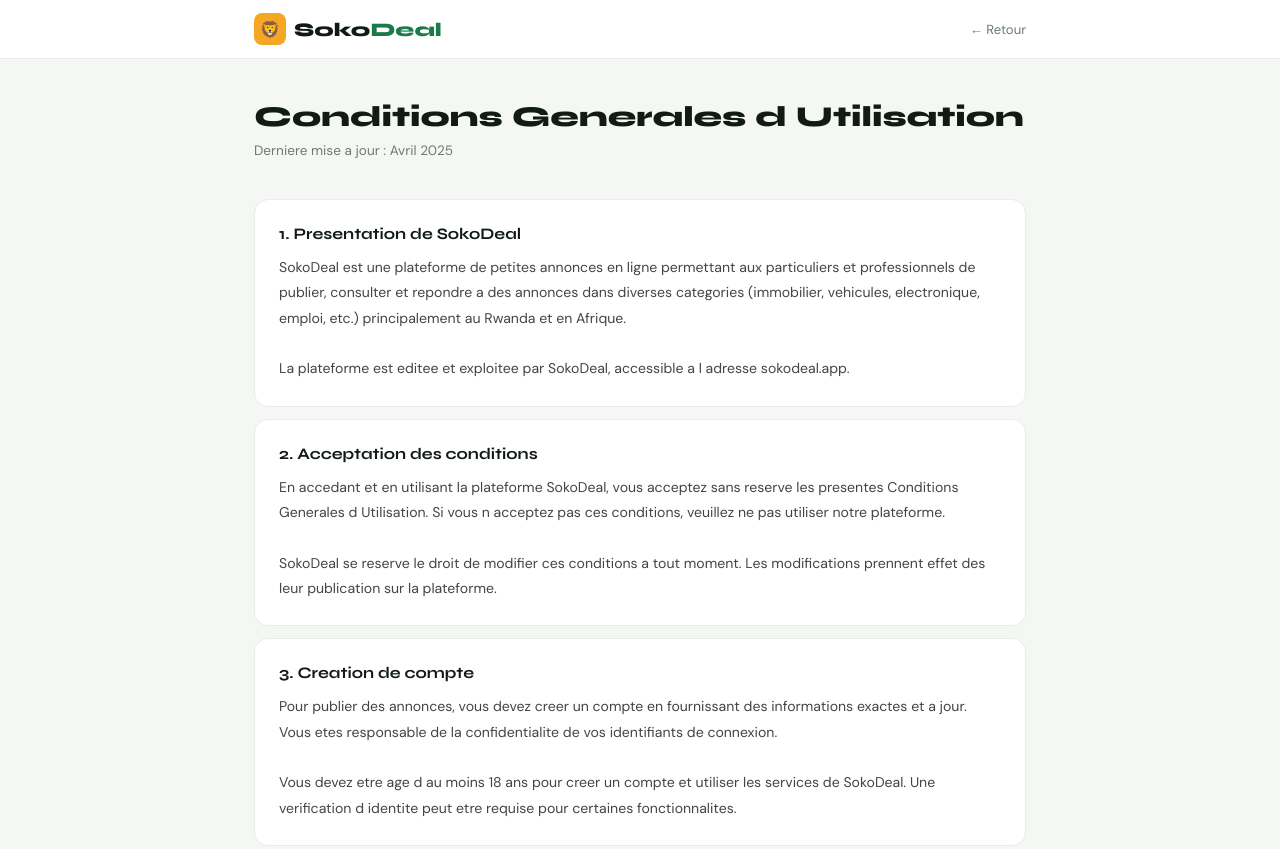
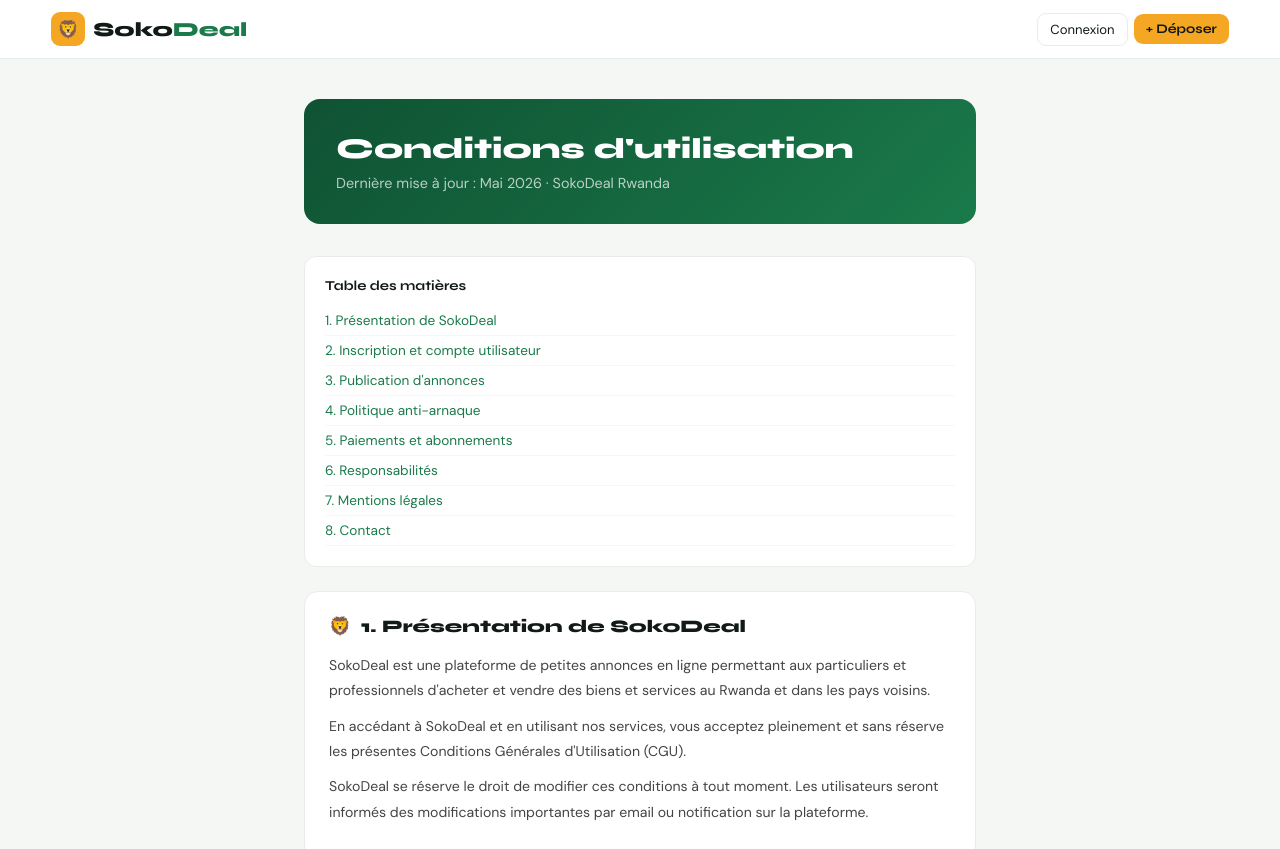
Before and after one commit to sokodeal/sokodeal, a Next.js app: page /cgu in a window 1280 px wide. Shown: the top 849 px of the page. Built offline with nearby package versions, Linux system fonts and the light colour scheme; no server answers.

Commit message:
page CGU complete

```diff
--- a/src/app/cgu/page.tsx
+++ b/src/app/cgu/page.tsx
@@ -1,139 +1,174 @@
+'use client'
+import Header from '@/components/Header'
+
 export default function CGUPage() {
   return (
-    <div style={{minHeight:'100vh', background:'#f5f7f5'}}>
+    <div style={{ minHeight: '100vh', background: '#f5f7f5' }}>
+      <Header />
 
-      <header style={{background:'white', borderBottom:'1px solid #e8ede9'}}>
-        <div style={{display:'flex', alignItems:'center', justifyContent:'space-between', padding:'0 5%', height:'58px', maxWidth:'900px', margin:'0 auto'}}>
-          <a href="/" style={{display:'flex', alignItems:'center', gap:'8px', textDecoration:'none'}}>
-            <div style={{width:'32px', height:'32px', background:'#f5a623', borderRadius:'8px', display:'flex', alignItems:'center', justifyContent:'center', fontSize:'16px'}}>🦁</div>
-            <span style={{fontFamily:'Syne,sans-serif', fontWeight:800, fontSize:'1.2rem', color:'#111a14'}}>Soko<span style={{color:'#1a7a4a'}}>Deal</span></span>
-          </a>
-          <a href="/" style={{fontSize:'0.82rem', color:'#6b7c6e', textDecoration:'none'}}>← Retour</a>
+      <div style={{ maxWidth: '800px', margin: '0 auto', padding: '40px 5% 80px' }}>
+
+        {/* Hero */}
+        <div style={{ background: 'linear-gradient(135deg, #0f5233 0%, #1a7a4a 100%)', borderRadius: '16px', padding: '32px', marginBottom: '32px', color: 'white' }}>
+          <h1 style={{ fontFamily: 'Syne,sans-serif', fontWeight: 800, fontSize: '1.8rem', marginBottom: '8px' }}>
+            Conditions d'utilisation
+          </h1>
+          <p style={{ opacity: 0.7, fontSize: '0.9rem' }}>
+            Dernière mise à jour : Mai 2026 · SokoDeal Rwanda
+          </p>
         </div>
-      </header>
 
-      <div style={{maxWidth:'900px', margin:'0 auto', padding:'40px 5%'}}>
+        {/* Navigation rapide */}
+        <div style={{ background: 'white', borderRadius: '12px', padding: '20px', border: '1px solid #e8ede9', marginBottom: '24px' }}>
+          <p style={{ fontFamily: 'Syne,sans-serif', fontWeight: 700, fontSize: '0.85rem', color: '#111a14', marginBottom: '12px' }}>
+            Table des matières
+          </p>
+          {[
+            '1. Présentation de SokoDeal',
+            '2. Inscription et compte utilisateur',
+            '3. Publication d\'annonces',
+            '4. Politique anti-arnaque',
+            '5. Paiements et abonnements',
+            '6. Responsabilités',
+            '7. Mentions légales',
+            '8. Contact',
+          ].map((item, i) => (
+            <a key={i} href={'#section-' + (i + 1)}
+              style={{ display: 'block', padding: '6px 0', color: '#1a7a4a', fontSize: '0.85rem', textDecoration: 'none', borderBottom: '1px solid #f5f7f5' }}>
+              {item}
+            </a>
+          ))}
+        </div>
 
-        <h1 style={{fontFamily:'Syne,sans-serif', fontWeight:800, fontSize:'1.8rem', color:'#111a14', marginBottom:'8px'}}>
-          Conditions Generales d Utilisation
-        </h1>
-        <p style={{color:'#6b7c6e', fontSize:'0.85rem', marginBottom:'40px'}}>Derniere mise a jour : Avril 2025</p>
-
+        {/* Sections */}
         {[
           {
-            title:'1. Presentation de SokoDeal',
-            content:`SokoDeal est une plateforme de petites annonces en ligne permettant aux particuliers et professionnels de publier, consulter et repondre a des annonces dans diverses categories (immobilier, vehicules, electronique, emploi, etc.) principalement au Rwanda et en Afrique.
-
-La plateforme est editee et exploitee par SokoDeal, accessible a l adresse sokodeal.app.`
+            id: 1,
+            title: '1. Présentation de SokoDeal',
+            icon: '🦁',
+            content: [
+              'SokoDeal est une plateforme de petites annonces en ligne permettant aux particuliers et professionnels d\'acheter et vendre des biens et services au Rwanda et dans les pays voisins.',
+              'En accédant à SokoDeal et en utilisant nos services, vous acceptez pleinement et sans réserve les présentes Conditions Générales d\'Utilisation (CGU).',
+              'SokoDeal se réserve le droit de modifier ces conditions à tout moment. Les utilisateurs seront informés des modifications importantes par email ou notification sur la plateforme.',
+            ]
           },
           {
-            title:'2. Acceptation des conditions',
-            content:`En accedant et en utilisant la plateforme SokoDeal, vous acceptez sans reserve les presentes Conditions Generales d Utilisation. Si vous n acceptez pas ces conditions, veuillez ne pas utiliser notre plateforme.
-
-SokoDeal se reserve le droit de modifier ces conditions a tout moment. Les modifications prennent effet des leur publication sur la plateforme.`
+            id: 2,
+            title: '2. Inscription et compte utilisateur',
+            icon: '👤',
+            content: [
+              'L\'inscription sur SokoDeal nécessite la fourniture d\'informations exactes et véridiques, notamment votre nom complet, email, numéro de téléphone et une pièce d\'identité valide.',
+              'Chaque utilisateur ne peut posséder qu\'un seul compte actif. La création de comptes multiples est interdite et peut entraîner la suspension de tous les comptes concernés.',
+              'Vous êtes responsable de la confidentialité de vos identifiants de connexion. SokoDeal ne sera pas tenu responsable des dommages résultant de l\'utilisation non autorisée de votre compte.',
+              'SokoDeal se réserve le droit de suspendre ou supprimer tout compte ne respectant pas ces conditions.',
+            ]
           },
           {
-            title:'3. Creation de compte',
-            content:`Pour publier des annonces, vous devez creer un compte en fournissant des informations exactes et a jour. Vous etes responsable de la confidentialite de vos identifiants de connexion.
-
-Vous devez etre age d au moins 18 ans pour creer un compte et utiliser les services de SokoDeal. Une verification d identite peut etre requise pour certaines fonctionnalites.`
+            id: 3,
+            title: '3. Publication d\'annonces',
+            icon: '📋',
+            content: [
+              'Le plan gratuit permet de publier jusqu\'à 5 annonces actives simultanément. Des plans payants sont disponibles pour des besoins plus importants.',
+              'Les annonces doivent être réelles, précises et correspondre exactement aux biens ou services proposés. Toute annonce trompeuse ou frauduleuse est strictement interdite.',
+              'Il est interdit de publier des annonces pour : armes, drogues, produits contrefaits, contenus illégaux, services sexuels, animaux protégés, ou tout produit dont la vente est réglementée ou interdite au Rwanda.',
+              'SokoDeal se réserve le droit de supprimer toute annonce sans préavis si elle ne respecte pas ces règles.',
+              'Les photos publiées doivent correspondre au produit réel. L\'utilisation de photos volées ou trompeuses est interdite.',
+            ]
           },
           {
-            title:'4. Publication d annonces',
-            content:`Les annonces publiees sur SokoDeal doivent respecter les regles suivantes :
-- Les informations doivent etre exactes, completes et non trompeuses
-- Les photos doivent correspondre au bien ou service propose
-- Le prix doit etre indique en RWF (Franc Rwandais)
-- Les annonces ne doivent pas contenir de contenu illegal, offensant ou trompeur
-- Chaque annonce doit correspondre a un bien ou service reel disponible a la vente
-
-SokoDeal se reserve le droit de supprimer toute annonce qui ne respecte pas ces regles, sans preavis ni remboursement.`
+            id: 4,
+            title: '4. Politique anti-arnaque',
+            icon: '⚠️',
+            color: '#fffbeb',
+            borderColor: '#fde68a',
+            content: [
+              '⚠️ IMPORTANT : SokoDeal est une plateforme de mise en relation. Nous ne sommes pas partie prenante des transactions entre acheteurs et vendeurs.',
+              'SokoDeal ne rembourse pas les pertes financières liées à des arnaques ou fraudes entre utilisateurs. Nous vous conseillons vivement de suivre ces règles de sécurité :',
+              '✓ Ne payez jamais à l\'avance sans avoir vu et vérifié l\'article en personne.',
+              '✓ Rencontrez toujours le vendeur dans un lieu public et sécurisé.',
+              '✓ Vérifiez l\'article soigneusement avant tout paiement.',
+              '✓ Méfiez-vous des prix anormalement bas — si c\'est trop beau pour être vrai, c\'est probablement une arnaque.',
+              '✓ Ne partagez jamais vos codes PIN MoMo ou informations bancaires.',
+              '✓ En cas d\'arnaque, signalez l\'annonce immédiatement via le bouton "Signaler" et contactez la Police Nationale du Rwanda.',
+              'En utilisant SokoDeal, vous reconnaissez avoir lu et compris cette politique anti-arnaque.',
+            ]
           },
           {
-            title:'5. Contenus interdits',
-            content:`Il est strictement interdit de publier des annonces concernant :
-- Des armes, munitions ou explosifs
-- Des substances illegales ou drogues
-- Des animaux proteges ou en voie de disparition
-- Des documents officiels falsifies
-- Tout contenu a caractere pornographique, violent ou discriminatoire
-- Des produits contrefaits ou voles
-- Des services illegaux
-
-Toute violation de ces regles peut entrainer la suppression immediate du compte et le signalement aux autorites competentes.`
+            id: 5,
+            title: '5. Paiements et abonnements',
+            icon: '💳',
+            content: [
+              'SokoDeal propose des abonnements payants (Pro et Agence) et des boosts d\'annonces. Les paiements sont effectués via Mobile Money (MTN, Airtel).',
+              'Les abonnements sont mensuels et se renouvellent automatiquement. Vous pouvez annuler à tout moment depuis votre espace profil.',
+              'Les boosts sont des services ponctuels non remboursables une fois activés.',
+              'SokoDeal se réserve le droit de modifier ses tarifs avec un préavis de 30 jours. Les abonnements en cours ne sont pas affectés jusqu\'à leur renouvellement.',
+              'En cas de problème de paiement, contactez-nous à support@sokodeal.app',
+            ]
           },
           {
-            title:'6. Boosts et services payants',
-            content:`SokoDeal propose des services payants permettant de mettre en avant vos annonces (Boosts). Ces services sont factures selon les tarifs en vigueur sur la plateforme.
-
-Les paiements sont securises et non remboursables une fois le service active. SokoDeal se reserve le droit de modifier ses tarifs a tout moment avec un preavis raisonnable.`
+            id: 6,
+            title: '6. Responsabilités',
+            icon: '⚖️',
+            content: [
+              'SokoDeal agit uniquement comme intermédiaire entre acheteurs et vendeurs. Nous ne garantissons pas la qualité, la sécurité ou la légalité des biens et services proposés.',
+              'SokoDeal ne peut être tenu responsable des dommages directs ou indirects résultant de l\'utilisation de la plateforme, y compris les pertes financières liées à des transactions frauduleuses.',
+              'L\'utilisateur est seul responsable du contenu qu\'il publie sur la plateforme et s\'engage à respecter les lois rwandaises en vigueur.',
+              'SokoDeal se réserve le droit de coopérer avec les autorités judiciaires en cas d\'enquête sur des activités illicites.',
+            ]
           },
           {
-            title:'7. Responsabilite',
-            content:`SokoDeal agit en tant qu intermediaire et n est pas partie aux transactions entre vendeurs et acheteurs. La plateforme ne peut etre tenue responsable de :
-- La qualite, la conformite ou la disponibilite des biens ou services proposes
-- Les litiges entre utilisateurs
-- Les pertes ou dommages resultant d une transaction
-
-Nous recommandons vivement de rencontrer le vendeur dans un lieu public et de verifier tout article avant paiement.`
+            id: 7,
+            title: '7. Mentions légales',
+            icon: '📄',
+            content: [
+              'SokoDeal est exploité par une entité enregistrée au Rwanda.',
+              'La plateforme est hébergée sur des serveurs sécurisés. Les données personnelles sont traitées conformément à la loi rwandaise sur la protection des données.',
+              'Vos données personnelles (nom, email, numéro de téléphone, document d\'identité) sont collectées pour vérifier votre identité et sécuriser la plateforme. Elles ne sont jamais vendues à des tiers.',
+              'Vous avez le droit d\'accéder, modifier ou supprimer vos données personnelles en contactant support@sokodeal.app',
+              'En cas de litige, les tribunaux rwandais sont compétents.',
+            ]
           },
           {
-            title:'8. Protection des donnees personnelles',
-            content:`SokoDeal collecte et traite vos donnees personnelles conformement a la legislation en vigueur sur la protection des donnees. Vos donnees sont utilisees uniquement pour :
-- La gestion de votre compte
-- La publication et la gestion de vos annonces
-- L amelioration de nos services
-- La communication relative a votre compte
-
-Vous disposez d un droit d acces, de rectification et de suppression de vos donnees personnelles en nous contactant a privacy@sokodeal.app.`
+            id: 8,
+            title: '8. Contact',
+            icon: '✉️',
+            content: [
+              'Pour toute question concernant ces conditions d\'utilisation, contactez-nous :',
+              '📧 Email : support@sokodeal.app',
+              '🌐 Site : www.sokodeal.app',
+              '📍 Kigali, Rwanda',
+              'Nous nous engageons à répondre à toutes les demandes dans un délai de 48 heures ouvrables.',
+            ]
           },
-          {
-            title:'9. Propriete intellectuelle',
-            content:`Tout le contenu de la plateforme SokoDeal (logo, design, textes, fonctionnalites) est protege par les droits de propriete intellectuelle et appartient a SokoDeal ou a ses partenaires.
-
-En publiant du contenu sur SokoDeal, vous accordez a la plateforme une licence non exclusive d utilisation de ce contenu dans le cadre du service.`
-          },
-          {
-            title:'10. Droit applicable',
-            content:`Les presentes CGU sont soumises au droit rwandais. Tout litige relatif a l utilisation de la plateforme sera soumis a la juridiction competente de Kigali, Rwanda.
-
-Pour toute question concernant ces conditions, contactez-nous a legal@sokodeal.app.`
-          },
-        ].map((section, i) => (
-          <div key={i} style={{background:'white', borderRadius:'14px', padding:'24px', border:'1px solid #e8ede9', marginBottom:'12px'}}>
-            <h2 style={{fontFamily:'Syne,sans-serif', fontWeight:700, fontSize:'1rem', color:'#111a14', marginBottom:'12px'}}>
-              {section.title}
+        ].map((section) => (
+          <div key={section.id} id={'section-' + section.id}
+            style={{ background: (section as any).color || 'white', borderRadius: '14px', padding: '24px', border: '1px solid ' + ((section as any).borderColor || '#e8ede9'), marginBottom: '16px' }}>
+            <h2 style={{ fontFamily: 'Syne,sans-serif', fontWeight: 800, fontSize: '1.1rem', color: '#111a14', marginBottom: '16px', display: 'flex', alignItems: 'center', gap: '10px' }}>
+              <span>{section.icon}</span> {section.title}
             </h2>
-            <p style={{color:'#444', fontSize:'0.88rem', lineHeight:1.8, whiteSpace:'pre-line'}}>
-              {section.content}
-            </p>
+            {section.content.map((para, i) => (
+              <p key={i} style={{ color: '#444', fontSize: '0.88rem', lineHeight: 1.8, marginBottom: '10px' }}>
+                {para}
+              </p>
+            ))}
           </div>
         ))}
 
-        <div style={{background:'#f0f9f4', borderRadius:'14px', padding:'24px', border:'1px solid #b7dfca', marginTop:'20px'}}>
-          <h2 style={{fontFamily:'Syne,sans-serif', fontWeight:700, fontSize:'1rem', color:'#0f5233', marginBottom:'12px'}}>
-            📬 Mentions legales
-          </h2>
-          <div style={{color:'#333', fontSize:'0.88rem', lineHeight:2}}>
-            <div><strong>Editeur :</strong> SokoDeal</div>
-            <div><strong>Site web :</strong> sokodeal.app</div>
-            <div><strong>Email :</strong> contact@sokodeal.app</div>
-            <div><strong>Siege social :</strong> Kigali, Rwanda</div>
-            <div><strong>Hebergeur :</strong> Netlify, Inc. — 44 Montgomery Street, Suite 300, San Francisco, CA 94104, USA</div>
-            <div><strong>Base de donnees :</strong> Supabase — Hosted on AWS</div>
-          </div>
+        {/* Footer CGU */}
+        <div style={{ background: '#0f5233', borderRadius: '14px', padding: '24px', textAlign: 'center', color: 'white' }}>
+          <p style={{ fontFamily: 'Syne,sans-serif', fontWeight: 700, fontSize: '0.95rem', marginBottom: '8px' }}>
+            En utilisant SokoDeal, vous acceptez ces conditions.
+          </p>
+          <p style={{ fontSize: '0.8rem', opacity: 0.6, marginBottom: '16px' }}>
+            © 2026 SokoDeal · Made in Africa 🌍
+          </p>
+          <button onClick={() => window.location.href = '/'}
+            style={{ padding: '10px 24px', background: '#f5a623', border: 'none', borderRadius: '9px', fontFamily: 'Syne,sans-serif', fontWeight: 700, fontSize: '0.88rem', color: '#111a14', cursor: 'pointer' }}>
+            Retour à l'accueil
+          </button>
         </div>
 
       </div>
-
-      <footer style={{background:'#0f5233', color:'rgba(255,255,255,0.6)', padding:'28px 5%', marginTop:'40px'}}>
-        <div style={{maxWidth:'900px', margin:'0 auto', display:'flex', justifyContent:'space-between', flexWrap:'wrap', gap:'12px', alignItems:'center'}}>
-          <div style={{fontFamily:'Syne,sans-serif', fontWeight:800, fontSize:'1rem', color:'white'}}>
-            Soko<span style={{color:'#f5a623'}}>Deal</span>
-          </div>
-          <span style={{fontSize:'0.78rem'}}>© 2025 SokoDeal · Made in Africa 🌍</span>
-        </div>
-      </footer>
     </div>
   )
 }
```
